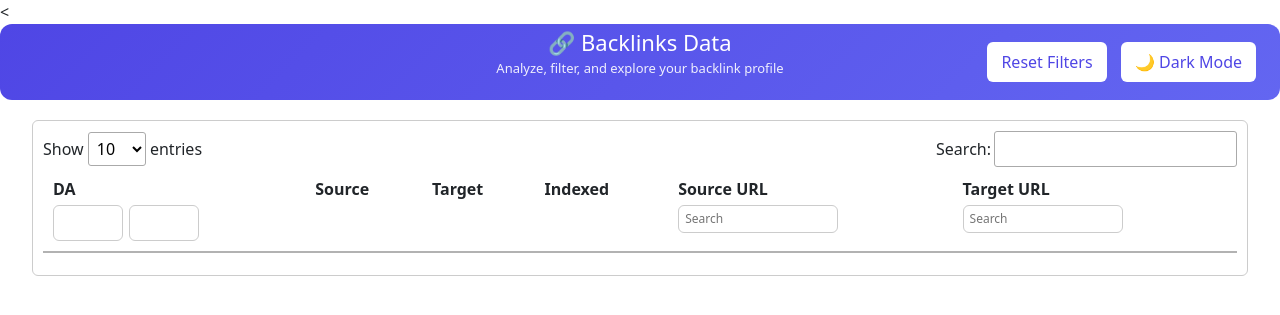
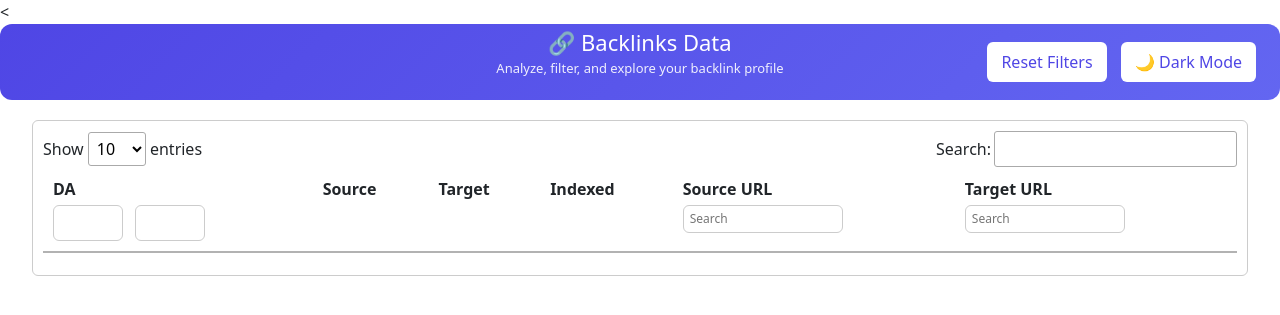
Before and after one commit to Bhhumip/backlinks-dashboard, a Flask app: page / in a window 1280 px wide. Shown: the top 315 px of the page. Run offline with Flask 3, Linux system fonts and the light colour scheme; data that the repository does not hold is empty; some libraries are stand-ins or nearby versions.

Commit message:
Refactor .da-range styles for better input layout

```diff
--- a/static/js/backlinks.css
+++ b/static/js/backlinks.css
@@ -322,7 +322,7 @@ body.dark-mode .dt-button:hover {
 }
 
 /* DA Min–Max range inputs */
-.da-range {
+.da-range-input {
   width: 100px;              /* Increase width */
   padding: 5px 7px;
   font-size: 14px;
@@ -333,7 +333,7 @@ body.dark-mode .dt-button:hover {
 }
 
 /* Optional: better spacing between Min & Max */
-.da-range + .da-range {
+.da-range-input + .da-range-input{
   margin-left: 6px;
 }
 .da-range-input {
```
